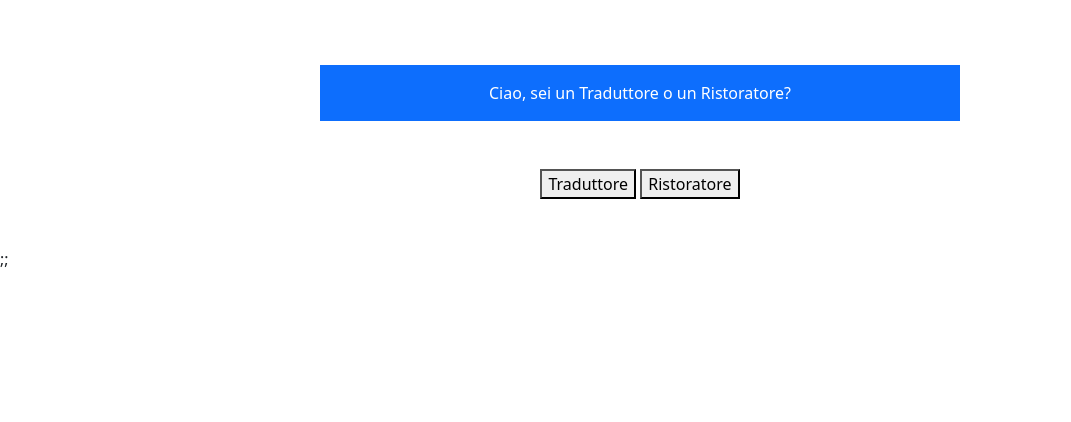
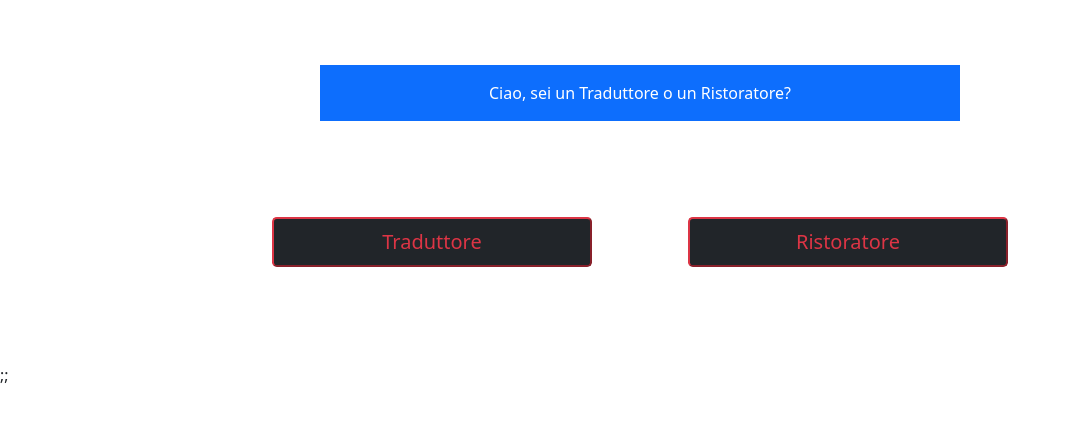
Before and after one commit to Progetto-Menu/ProjectWork2021, a React (Create React App) app in the folder ProgettoReact/: page / in a window 1280 px wide. Shown: the top 422 px of the page, without its empty margins (0-1071 px from the left). Built offline with nearby package versions, Linux system fonts and the light colour scheme.

Commit message:
Miglioramenti ai bottoni

```diff
--- a/ProgettoReact/src/Login.tsx
+++ b/ProgettoReact/src/Login.tsx
@@ -9,17 +9,15 @@ const Header: React.FunctionComponent = () => {
 
     return <>
            <div>
-                 <div className="py-3 my-1 text-center col-6 bg-secondary text-white mx-auto">Titolo</div>
+                 <div className="py-3 my-1 text-center col-6 bg-secondary text-white mx-auto">Registrazione/Login</div>
                  <div className="py-3 my-5 text-center col-6 mx-auto"> <img className="" src={Logo}  alt="Logo"/> </div>
                  <div className="text-center col-6 mx-auto"> <input type="email" placeholder="email"/> </div>
                  <div className="my-3 text-center col-6 mx-auto"> <input type="password" placeholder="password"/> </div>
                  <div className="my-3 p-1 text-center mx-auto"> <input type="checkbox"/> Hai scordato la password? </div>
-                 <div>
-                         <div className="my-3 text-center col-6 mx-auto"> <button type="submit"> Submit </button>
-                              <div className="d-inline text-center col-6 mx-auto"> <button type="button"> Register </button></div>
-                         </div>
+                 <div className="text-center my-5 ">
+                         <button className=" btn-sm col-3 mx-5" type="submit"> Submit </button>
+                         <button className=" btn-sm col-3 mx-5" type="button"> Register </button>
                  </div>
            </div>
-
         </>
 }
--- a/ProgettoReact/src/firstpage.tsx
+++ b/ProgettoReact/src/firstpage.tsx
@@ -12,12 +12,14 @@ const FirstPage: React.FunctionComponent = () => {
         <div>
              <div className="py-3 my-1 text-center col-6 bg-primary text-white mx-auto">Ciao, sei un Traduttore o un Ristoratore? </div>
         </div>
-        <div>
             <Link style={firststyle} to="/Login">
-                <div className=" my-5 text-center">  <button type="button"> Traduttore </button>
-                     <div className="d-inline text-center"> <button type="button"> Ristoratore </button></div>
-                </div></Link>
-        </div>
+            <div className="text-center my-5 py-5 ">
+                         <button className=" btn-outline-danger btn-dark btn-lg col-3 mx-5" type="button"> Traduttore </button>
+                         <button className=" btn-outline-danger btn-dark btn-lg col-3 mx-5" type="button"> Ristoratore </button>
+            </div></Link>
+
+
+
 
     </>
 }
```
Also changed, not shown: 1 other file (tests, documents, lock files or other folders).
